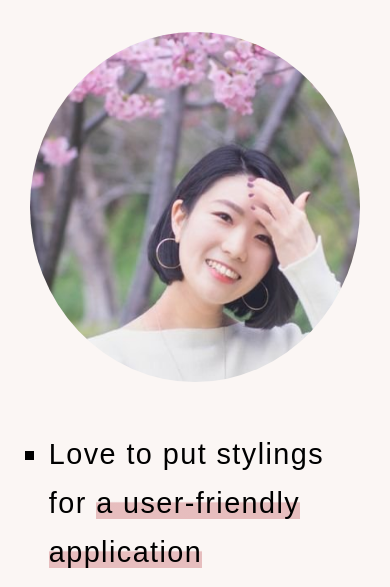
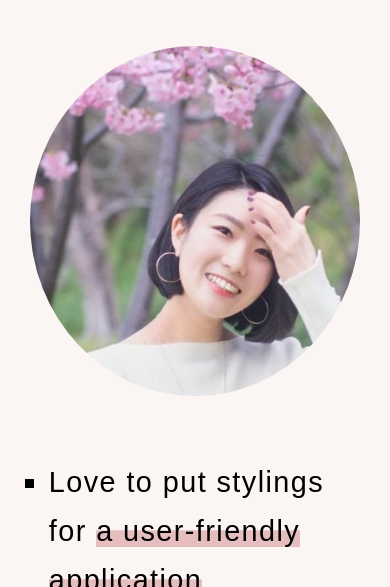
Before and after one commit to Hikari7/Portfolio, a Gatsby site: page /about in a window 390 px wide. Shown: the part 513-1100 px from the top of the page. Built offline with nearby package versions, Linux system fonts and the light colour scheme; Gatsby itself is replaced by a stand-in of ours; a web font is replaced by a local one.

Commit message:
merged dev and roughly done for the mobile responsible

```diff
--- a/src/components/Navbar/Navbar.jsx
+++ b/src/components/Navbar/Navbar.jsx
@@ -2,13 +2,13 @@
 //ハンバーガーメニュー設置
 
 import React from "react";
-import { div, header } from "./navbar.module.scss";
+import { header } from "./navbar.module.scss";
 import DisplayNav from "./DisplayNav";
 import MobileNav from "./MobileNav";
 
 const Navbar = () => {
   return (
-    <div className={`${div} ${header}`}>
+    <div className={{ header }}>
       <DisplayNav />
       <MobileNav />
     </div>
--- a/src/pages/about.jsx
+++ b/src/pages/about.jsx
@@ -12,8 +12,7 @@ import {
   icon,
   li,
   btn,
-  img,
-  imgBg,
+  profilePic,
 } from "./about.module.scss";
 import { TwitterEmbed } from "react-social-media-embed";
 import { AiFillGithub } from "@react-icons/all-files/ai/AiFillGithub";
@@ -34,9 +33,9 @@ const about = () => {
             A Front-End Developer <br></br>specialized <span>React</span>
           </p>
         </main>
-        {/* <div className={imgBg}> */}
-        <img src={profile} alt="profile" className={`${img} ${imgBg}`} />
-        {/* </div> */}
+
+        <img src={profile} alt="profile" className={profilePic} />
+
         <ul className={detail}>
           <li>
             Love to put stylings for <span>a user-friendly application</span>
--- a/src/pages/about.module.scss
+++ b/src/pages/about.module.scss
@@ -130,32 +130,33 @@
   margin-top: 24px;
 }
 
-.img {
+.profilePic {
   width: 330px;
   height: 350px;
   display: block;
-  margin: 42px auto;
+  margin: 56px auto;
+  justify-content: center;
   position: relative;
   border-radius: 50%;
   // box-shadow: 0 14px 28px rgba(0, 0, 0, 0.25), 0 10px 10px rgba(0, 0, 0, 0.22);
 }
 
-.img::after {
-  // width: 350px;
-  // height: 380px;
-  // background-color: mixin.$primary-bg-color;
-  content: "";
-  display: block;
-  position: absolute;
-  z-index: -1;
-  top: 0;
-  left: 0;
-  width: 100%;
-  height: 100%;
+// .img::after {
+//   // width: 350px;
+//   // height: 380px;
+//   // background-color: mixin.$primary-bg-color;
+//   content: "";
+//   display: block;
+//   position: absolute;
+//   z-index: -1;
+//   top: 0;
+//   left: 0;
+//   width: 100%;
+//   height: 100%;
 
-  /* ①疑似要素のボックスを影色で塗りつぶし */
-  background-color: rgb(42, 159, 226);
-  transform: translateY(10px) scale(1.05);
-  /* ④乗算で重ねる */
-  mix-blend-mode: multiply;
-}
+//   /* ①疑似要素のボックスを影色で塗りつぶし */
+//   background-color: rgb(42, 159, 226);
+//   transform: translateY(10px) scale(1.05);
+//   /* ④乗算で重ねる */
+//   mix-blend-mode: multiply;
+// }
```
Also changed, not shown: src/components/Navbar/DisplayNav.jsx (+2 -9 lines), src/pages/index.js (+6 -6 lines), 1 other file.
